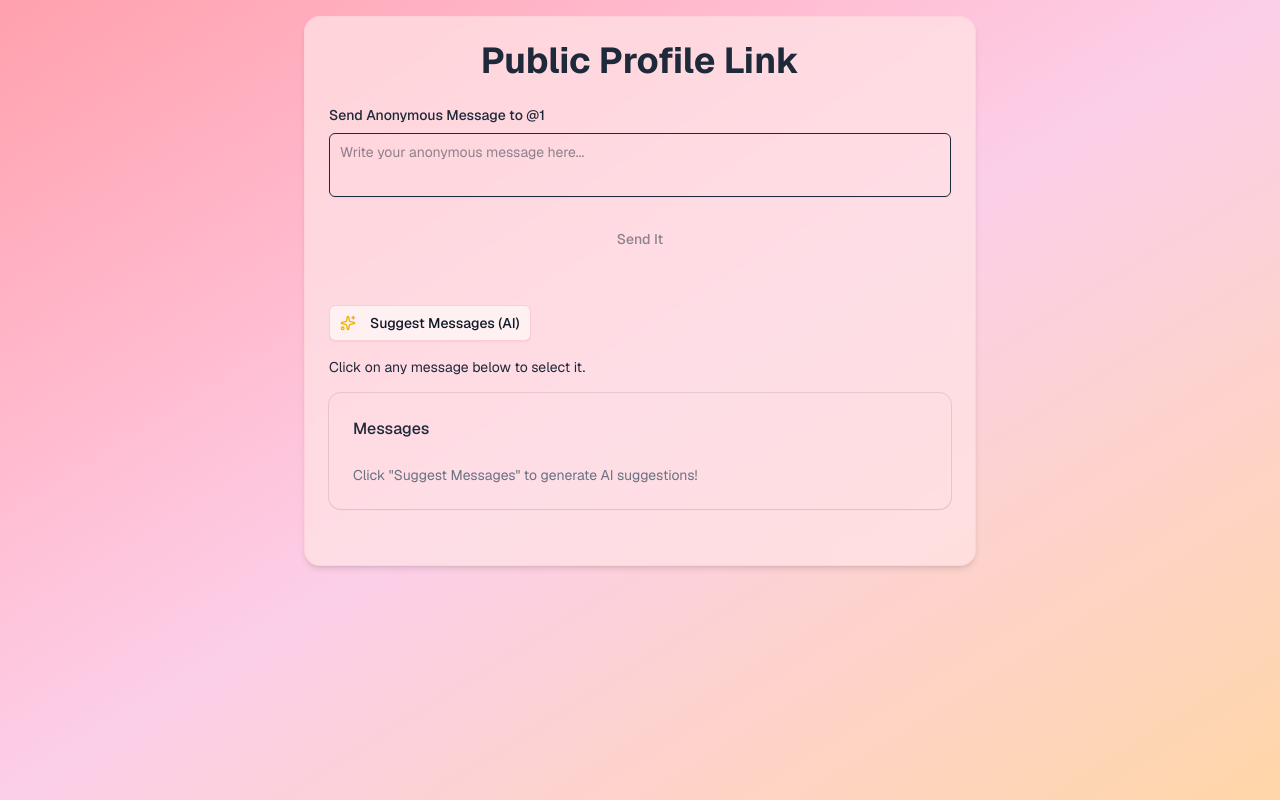
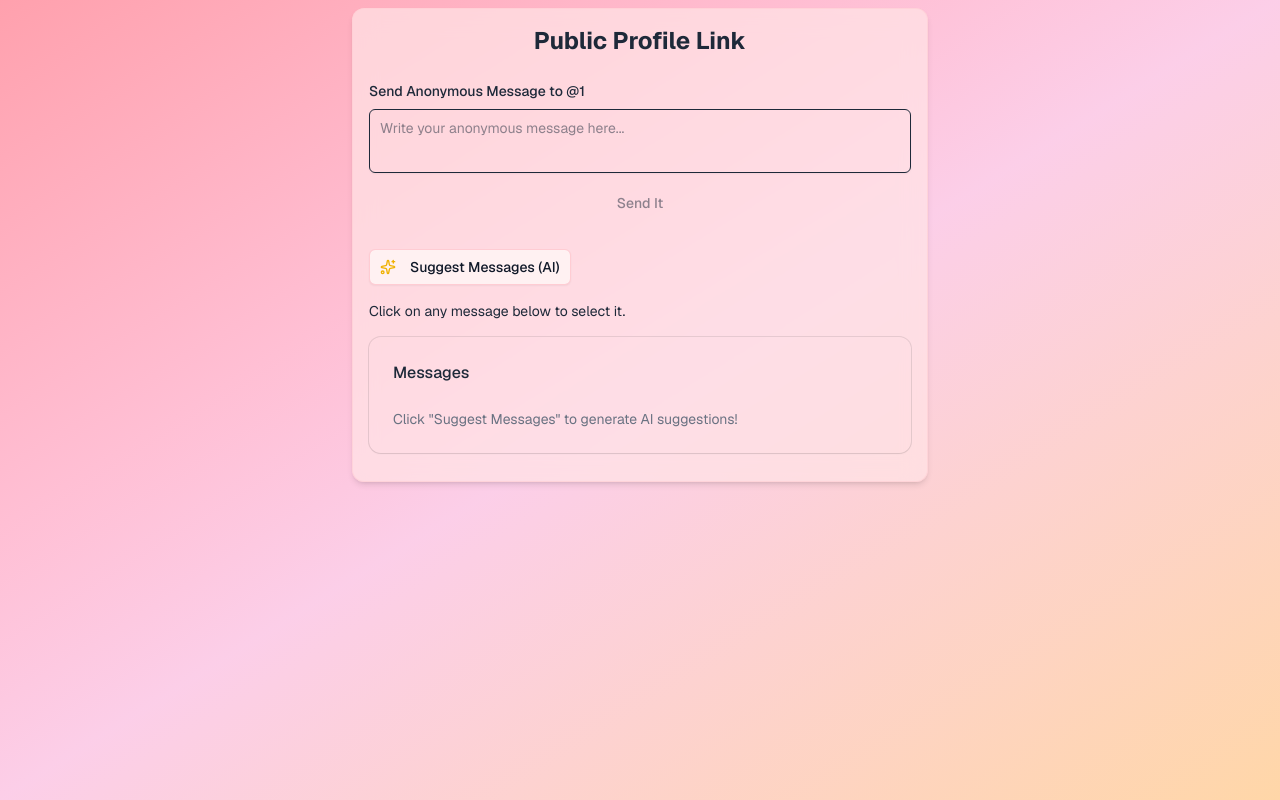
Before and after one commit to deeptibhat28/zodforvalidation, a Next.js app: page /u/1 in a window 1280 px wide. Built offline with nearby package versions, Linux system fonts and the light colour scheme.

Commit message:
Fix username page

```diff
--- a/src/app/u/[username]/page.tsx
+++ b/src/app/u/[username]/page.tsx
@@ -90,13 +90,13 @@ export default function PublicProfilePage() {
   };
 
   return (
-    <div className="w-full max-w-2xl mx-auto mt-4 p-4 md:p-6 space-y-4 bg-rose-100/70 backdrop-blur-md border border-rose-200/60 rounded-2xl shadow-md">
-      <h1 className="text-4xl font-bold mb-6 text-center">
+    <div className="w-full max-w-xl mx-auto mt-2 p-3 md:p-4 space-y-2 bg-rose-100/70 backdrop-blur-md border border-rose-200/60 rounded-xl shadow-md">
+      <h1 className="text-2xl font-bold mb-6 text-center">
         Public Profile Link
       </h1>
 
       <Form {...form}>
-        <form onSubmit={form.handleSubmit(onSubmit)} className="space-y-6">
+        <form onSubmit={form.handleSubmit(onSubmit)} className="space-y-3">
           <FormField
             control={form.control}
             name="content"
@@ -108,7 +108,7 @@ export default function PublicProfilePage() {
                 <FormControl>
                   <Textarea
                     placeholder="Write your anonymous message here..."
-                    rows={4}
+                    rows={3}
                     className="resize-none"
                     {...field}
                   />
@@ -137,7 +137,7 @@ export default function PublicProfilePage() {
       </Form>
 
 
-      <div className="my-8">
+      <div className="my-3">
         <Button
           onClick={fetchSuggestedMessages}
           disabled={isSuggestLoading}
@@ -166,7 +166,7 @@ export default function PublicProfilePage() {
           <CardHeader>
             <CardTitle>Messages</CardTitle>
           </CardHeader>
-          <CardContent className="flex flex-col space-y-4">
+          <CardContent className="flex flex-col space-y-2">
             {suggestedMessages.length > 0 ? (
               suggestedMessages.map((message, index) => (
                 <Button
```
